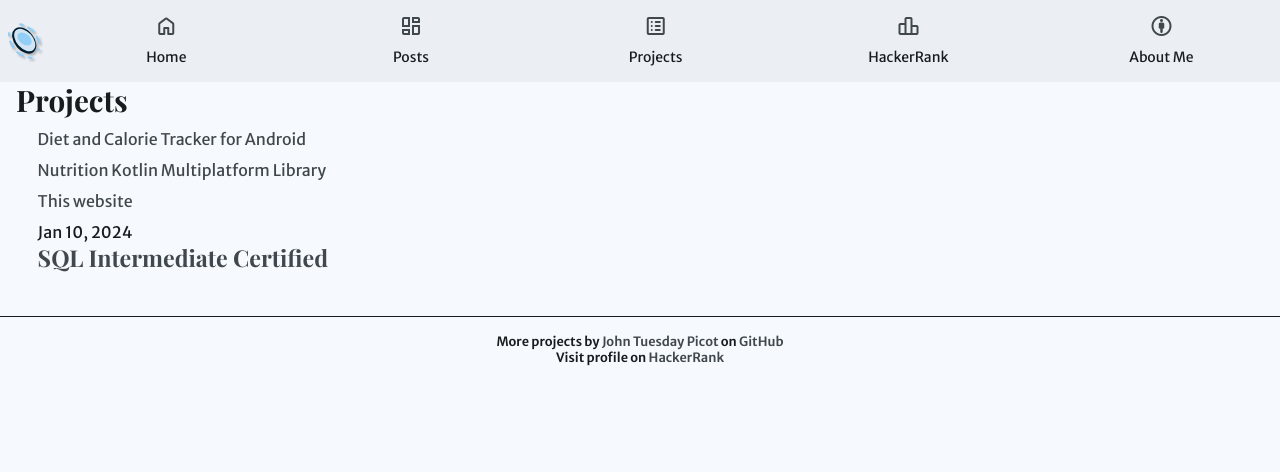
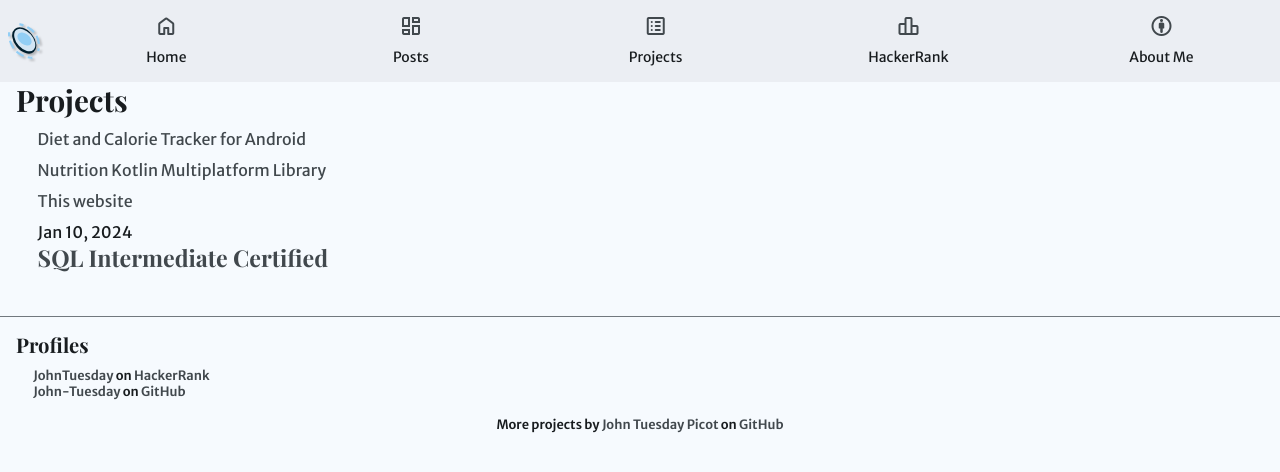
Before and after one commit to John-Tuesday/John-Tuesday.github.io, a Jekyll site: the page built from index.md, in a window 1280 px wide. Shown: the top 472 px of the page. Built offline with Jekyll 4.4.1, drawn with Linux system fonts in a browser that asks for light colours; some web fonts are replaced.

Commit message:
Add link-group to footer and seperate its css

```diff
--- a/_includes/footer.html
+++ b/_includes/footer.html
@@ -1,18 +1,32 @@
-<footer>
-    <div class="content">
+<footer id="page-footer" class="page-footer">
+  <section class="footer-link-groups">
+    <article class="footer-profiles">
+      <h2>Profiles</h2>
+      <ul>
+        {%- for acc in site.data.accounts %}
+        <li>
+          <a href="{{ acc | map: 'profile_link' }}" target="_blank">
+            {{ acc | map: "username" }}
+          </a>
+          on
+          <a href="{{ acc | map: 'site-link' }}" target="_blank">
+            {{ acc | map: "site-title" }}
+          </a>
+        </li>
+        {% endfor -%}
+      </ul>
+    </article>
+  </section>
+  <section class="footer-description">
     <span>
       More projects by
-            <a href="{{ site.data.accounts.github.profile_link }}">
+      <a href="{{ site.data.accounts.github.profile_link }}" target="_blank">
         {{ site.owner.name }}
       </a>
       on
-            <a href="{{ site.data.accounts.github.repositories_link }}">
+      <a href="{{ site.data.accounts.github.repositories_link }}" target="_blank">
         GitHub
       </a>
     </span>
-        <br>
-        <span>
-            Visit profile on <a href="{{ site.data.accounts.hackerrank.profile_link }}">HackerRank</a>
-        </span>
-    </div>
+  </section>
 </footer>
--- /dev/null
+++ b/_sass/footer.scss
@@ -0,0 +1,26 @@
+@use "theme/m3-color" as c;
+
+footer#page-footer {
+    flex-direction: column;
+    align-items: center;
+    gap: 8px;
+    padding-block-start: 16px;
+    padding-block-end: 16px;
+    padding-inline-start: 16px;
+    padding-inline-end: 16px;
+    border: {
+        style: solid;
+        color: c.$outline;
+        top-width: 1px;
+    }
+}
+
+.footer-link-groups {
+    display: flex;
+    flex-direction: row;
+    flex-wrap: wrap;
+    gap: 8px;
+    justify-content: space-between;
+    max-width: 100%;
+    width: 100%;
+}
--- a/_sass/screen.scss
+++ b/_sass/screen.scss
@@ -125,17 +125,12 @@ header {
 }
 
 footer {
+    display: flex;
+    justify-content: center;
     max-width: 100%;
-    position: relative;
-    box-sizing: border-box;
-    text-align: center;
     font: {
         weight: font.$weight-medium;
         size: .8rem;
-    }
-    div.content {
-        padding-block-start: 16px;
-        padding-block-end: 16px;
     }
 }
 
@@ -200,6 +195,7 @@ em {
 ol, ul {
     margin: .7em 0;
     padding-left: 1.35em;
+    text-align: start;
 }
 
 ol {
--- a/assets/css/default.scss
+++ b/assets/css/default.scss
@@ -16,6 +16,7 @@
 @use "screen";
 @use "theme/m3-icon";
 @use "common/dropdown";
+@use "footer";
 @use "nav-bar";
 @use "about";
 @use "topbar";
@@ -32,18 +33,3 @@
         bottom: 16px;
     }
 }
-
-// Footer
-
-footer {
-    .content {
-        position: relative;
-        box-sizing: border-box;
-        max-width: 100%;
-
-        border-top: {
-            style: double;
-            width: 1px;
-        }
-    }
-}
```
Lines whose indentation alone changed are shown as unchanged.
